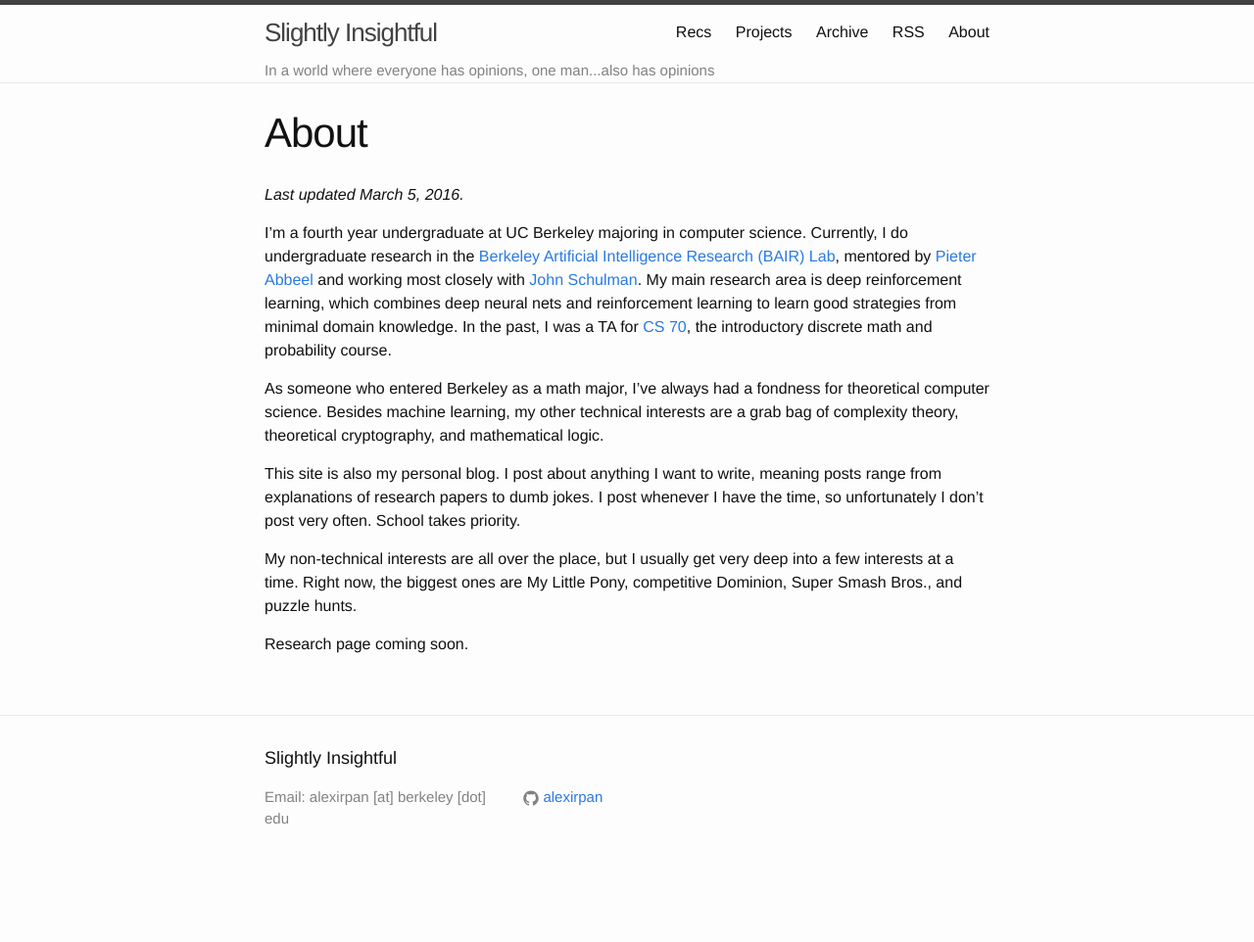
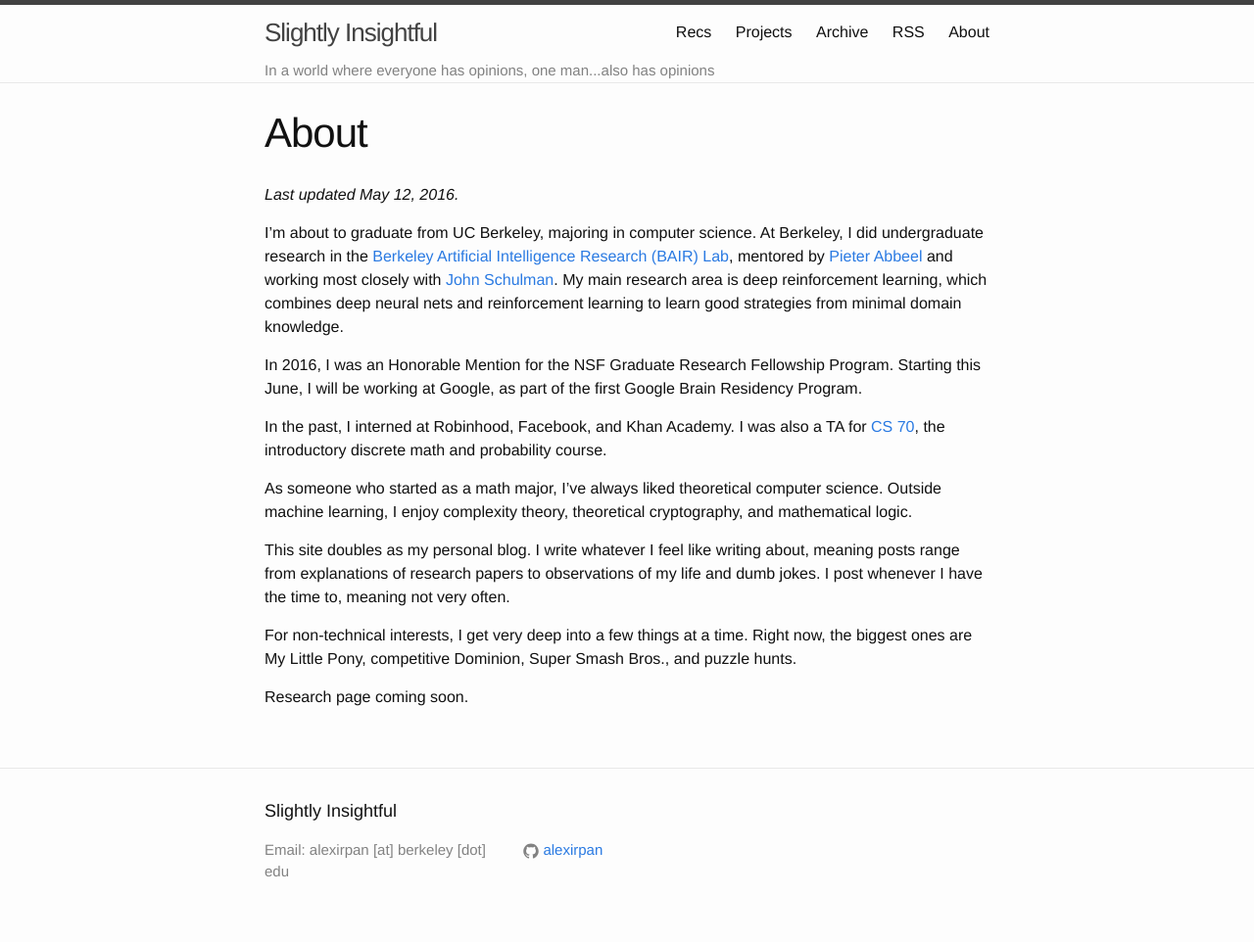
Before and after one commit to alexirpan/alexirpan.github.io, a Jekyll site: the page built from about.md, in a window 1280 px wide. Shown: the whole page at 98% size. Built offline with Jekyll 4.4.1, drawn with Linux system fonts in a browser that asks for light colours; before the commit the page ends 908 px from its top, so only the background shows below that.

Commit message:
Updating about page

```diff
--- a/about.md
+++ b/about.md
@@ -4,30 +4,37 @@
 permalink: /about/
 ---
 
-*Last updated March 5, 2016.*
+*Last updated May 12, 2016.*
 
-I'm a fourth year undergraduate at UC Berkeley majoring in computer science.
-Currently, I do undergraduate research in the [Berkeley Artificial Intelligence
+I'm about to graduate from UC Berkeley, majoring in computer science.
+At Berkeley, I did undergraduate research in the [Berkeley Artificial Intelligence
 Research (BAIR) Lab](http://bair.berkeley.edu/),
 mentored by [Pieter Abbeel](http://www.cs.berkeley.edu/~pabbeel/) and
 working most closely with [John Schulman](http://www.eecs.berkeley.edu/~joschu/).
 My main research area is deep reinforcement learning, which combines
 deep neural nets and reinforcement learning to learn good strategies from
 minimal domain knowledge.
-In the past, I was a TA for [CS 70](http://inst.eecs.berkeley.edu/~cs70),
+
+In 2016, I was an Honorable Mention for the NSF Graduate Research Fellowship
+Program. Starting this June,
+I will be working at Google, as part of the first Google Brain Residency
+Program.
+
+In the past, I interned at Robinhood, Facebook, and Khan Academy.
+I was also a TA for [CS 70](http://inst.eecs.berkeley.edu/~cs70),
 the introductory discrete math and probability course.
 
-As someone who entered Berkeley as a math major, I've always had a fondness
-for theoretical computer science. Besides machine learning, my other technical
-interests are a grab bag of complexity theory, theoretical cryptography, and mathematical logic.
+As someone who started as a math major, I've always liked
+theoretical computer science. Outside machine learning, I enjoy
+complexity theory, theoretical cryptography, and mathematical logic.
 
-This site is also my personal blog. I post about anything I want to
-write, meaning posts range from explanations of research papers to dumb jokes.
-I post whenever I have the time, so unfortunately I don't post very often.
-School takes priority.
+This site doubles as my personal blog. I write whatever I feel like writing
+about, meaning posts range from explanations of research papers to observations
+of my life and dumb jokes.
+I post whenever I have the time to, meaning not very often.
 
-My non-technical interests are all over the place, but I usually get
-very deep into a few interests at a time. Right now, the biggest ones
+For non-technical interests, I get very deep into a few things
+at a time. Right now, the biggest ones
 are My Little Pony, competitive Dominion, Super Smash Bros., and puzzle
 hunts.
 
```
